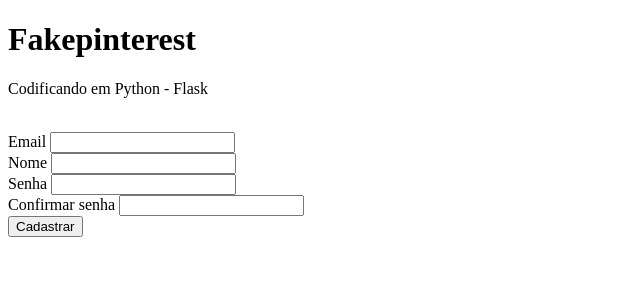
After one commit to WindsorOliveira/FakePinterest, a Flask app: page /criarconta in a window 1280 px wide. The commit adds this page. Shown: the top 300 px of the page, without its empty margins (0-640 px from the left). Run offline with Flask 3, Linux system fonts and the light colour scheme.

Commit message:
Segundo commit

```diff
--- a/fakepinterest/forms.py
+++ b/fakepinterest/forms.py
@@ -1 +1,23 @@
 #Onde cria os formulários do site
+from flask_wtf import FlaskForm
+from wtforms import StringField, PasswordField, SubmitField
+from wtforms.validators import DataRequired, Email, EqualTo, Length, ValidationError
+from fakepinterest.models import Usuario
+
+
+class FormLogin(FlaskForm):
+    email = StringField("E-mail", validators=[DataRequired(), Email()])
+    senha = PasswordField("Senha", validators=[DataRequired()])
+    botao_confir = SubmitField("Login")
+
+class FormCriarConta(FlaskForm):
+    email = StringField("Email", validators=[DataRequired(), Email()])
+    username = StringField ("Nome", validators=[DataRequired()])
+    senha = PasswordField ("Senha", validators=[DataRequired(), Length(min=8,max=15,message="Senha deve conter 8 caracteres")])
+    confir_senha = PasswordField("Confirmar senha", validators=[DataRequired(), EqualTo("Senha", message="Senha deve ser igual")])
+    botao_confir = SubmitField("Cadastrar")
+
+    def validate_email(self, email):
+        usuario = Usuario.query.filter_by(email=email.data).first()
+        if usuario:
+            return ValidationError("E-mail já cadastrado, faça login para continuar")
--- a/fakepinterest/routes.py
+++ b/fakepinterest/routes.py
@@ -1,11 +1,22 @@
 #Onde cria as rotas do sites
 from flask import render_template, url_for
 from fakepinterest import app
+from flask_login import  login_required
+from fakepinterest.forms import FormLogin, FormCriarConta
 
-@app.route("/")
+
+@app.route("/", methods=["GET", "POST"])
 def homepage():
-    return render_template("homepage.html")
+    formlogin = FormLogin()
+    return render_template("homepage.html", form=formlogin)
+
+@app.route("/criarconta", methods=["GET", "POST"])
+def criarconta():
+    formcriarconta = FormCriarConta()
+    return render_template("criarconta.html", form=formcriarconta)
+
 
 @app.route("/perfil/<usuario>")
+@login_required
 def perfil(usuario):
     return render_template("perfil.html", usuario=usuario)
--- /dev/null
+++ b/fakepinterest/templates/criarconta.html
@@ -0,0 +1,26 @@
+{% extends "homepage.html" %}
+
+ {% block titulo %}
+        FakePinterest - Criar conta
+        {% endblock %}
+
+{% block formulario %}
+<form method="POST" xmlns="http://www.w3.org/1999/html">
+    {{ form.csrf_token }}
+        </br>
+        {{ form.email.label() }}
+        {{ form.email() }}
+        </br>
+        {{ form.username.label() }}
+        {{ form.username() }}
+        </br>
+        {{ form.senha.label() }}
+        {{ form.senha() }}
+        </br>
+        {{ form.confir_senha.label() }}
+        {{ form.confir_senha() }}
+        </br>
+        {{ form.botao_confir() }}
+
+</form>
+{% endblock %}
--- a/fakepinterest/templates/homepage.html
+++ b/fakepinterest/templates/homepage.html
@@ -14,6 +14,20 @@
 
 <p>Codificando em Python - Flask</p>
 
+{% block formulario %}
+<form method="POST">
+    {{ form.csrf_token }}
+
+        {{ form.email.label() }}
+        {{ form.email() }}
+
+        {{ form.senha.label() }}
+        {{ form.senha() }}
+
+        {{ form.botao_confir() }}
+
+</form>
+{% endblock %}
 
 </body>
 {% endblock %}
```
Also changed, not shown: fakepinterest/__init__.py (+7 -0 lines), fakepinterest/models.py (+7 -2 lines), instance/comunidade.db (added).
